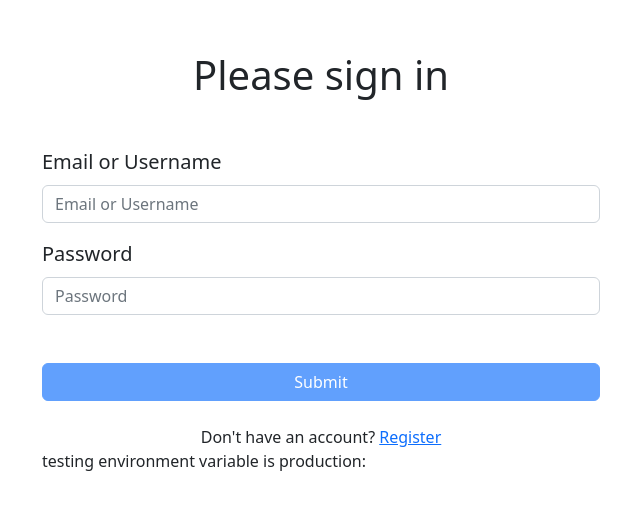
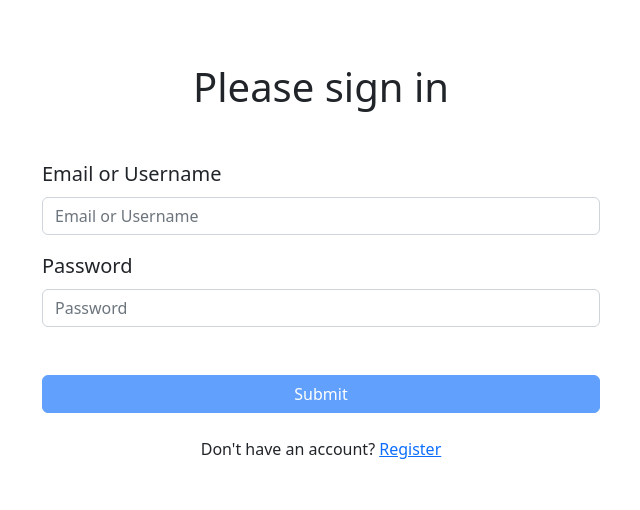
Before and after one commit to a-fink/authenticate-me, a React (Create React App) app in the folder frontend/: page /login in a window 1280 px wide. Shown: the part 138-648 px from the top of the page, without its empty margins (319-959 px from the left). Built offline with nearby package versions, Linux system fonts and the light colour scheme; no server answers.

Commit message:
another testing attempt to check environment

```diff
--- a/frontend/src/components/LoginFormPage/index.js
+++ b/frontend/src/components/LoginFormPage/index.js
@@ -8,6 +8,11 @@ import Button from 'react-bootstrap/Button';
 import './login-form-page.css';
 
 function LoginFormPage(){
+    // TESTING
+    console.log('environment is', process.env.NODE_ENV)
+    console.log('is environment production? ', process.env.NODE_ENV === 'production')
+
+
     // attempt to get the user from the store (if not logged in, or page has been refreshed it will be null)
     const user = useSelector(selectUser);
 
@@ -103,7 +108,6 @@ function LoginFormPage(){
                 {/* render button as disabled if either field is empty */}
                 {(credential === '' || password === '') ? <Button className='w-100 mt-5' variant='primary' type='submit' disabled>Submit</Button> : <Button className='w-100 mt-5' variant='primary' type='submit'>Submit</Button>}
                 <div className="fs-6 text-center mt-4">Don't have an account? <Link to={'/signup'}>Register</Link></div>
-                <div>testing environment variable is production: {process.env.NODE_ENV === 'production'}</div>
             </Form>
         </Container>
     );
```
